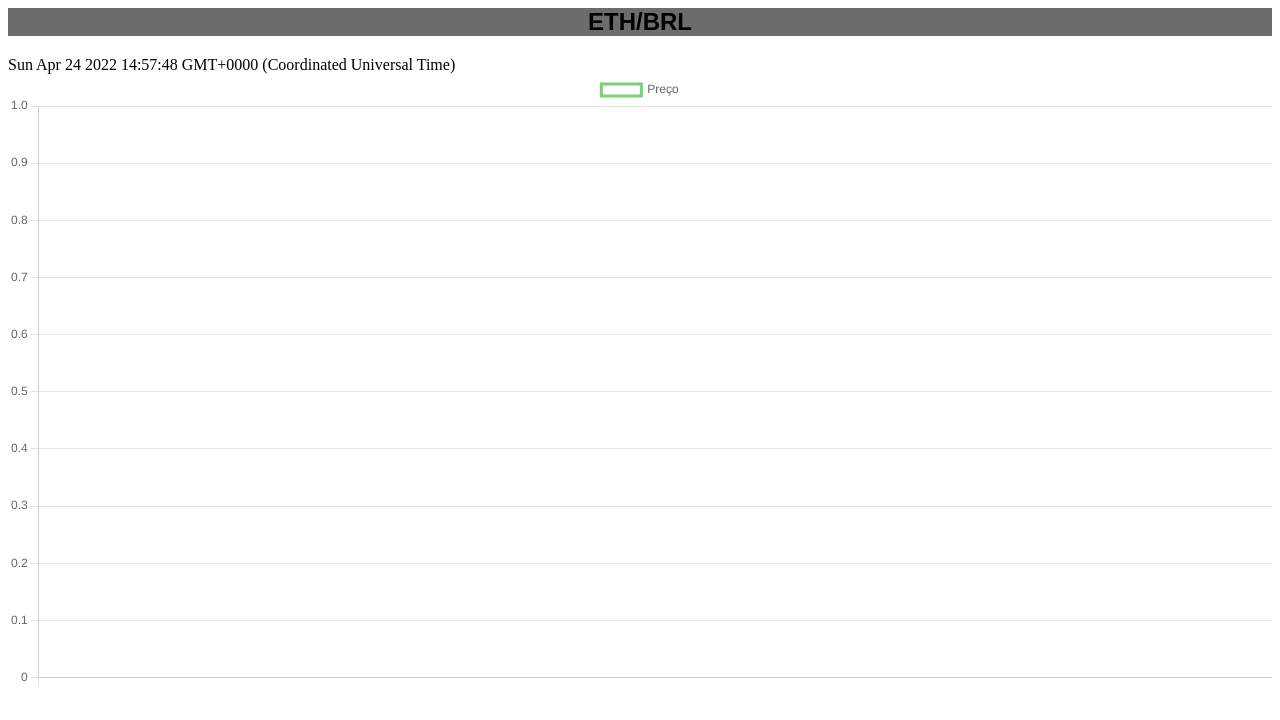
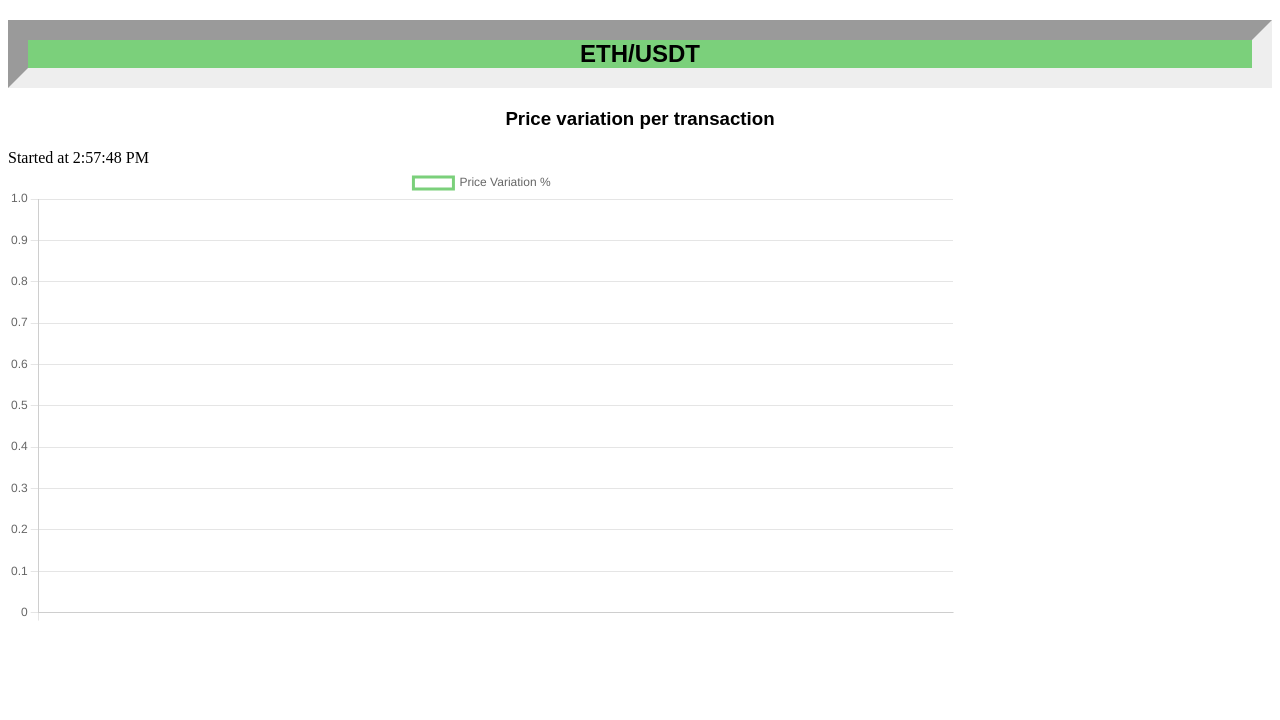
Before and after one commit to thogama/Simple-Graph, a website: page Grafico/index.html in a window 1280 px wide. Drawn offline with nearby package versions, Linux system fonts and the light colour scheme.

Commit message:
update 1

```diff
--- a/Grafico/Server.js
+++ b/Grafico/Server.js
@@ -14,4 +14,4 @@ app.use(express.static('Grafico'));
 
 app.listen(process.env.port || 3000);
 
-console.log("rodando");
+console.log("running at http://localhost:3000/");
--- a/Grafico/chart.js
+++ b/Grafico/chart.js
@@ -1,11 +1,11 @@
-document.getElementById("basedate").innerHTML = (`${new Date()}`)
+document.getElementById("basedate").innerHTML = (`Started at ${new Date().toLocaleTimeString()}`)
 var ctx = document.getElementsByClassName("line-chart");
 var chartGraph = new Chart(ctx,{
     type: "line",
     data:{
         labels:[""],
         datasets: [{
-            label: "Preço",
+            label: "Price Variation %",
             data: [],
             borderWidth: 3,
             borderColor: 'rgba(100,200,100,0.85)',
--- a/Grafico/index.css
+++ b/Grafico/index.css
@@ -1,8 +1,27 @@
 h2{
-    background-color: rgba(0, 0, 0, 0.575);
+    text-align: center;
+    background-color:rgba(100,200,100,0.85) ;
+    font-family: Arial, Helvetica, sans-serif;
+    border-style: inset;
+    border-width: 20px;
+
+}
+h3{
     font-family: Arial, Helvetica, sans-serif;
     text-align: center;
+
+
 }
 #Results{
     text-align: center;
+    font-family: -apple-system, BlinkMacSystemFont, 'Segoe UI', Roboto, Oxygen, Ubuntu, Cantarell, 'Open Sans', 'Helvetica Neue', sans-serif;
 }
+
+#ready_chart{
+    max-width: 75%;
+    max-height: 75%;
+
+
+
+
+}
--- a/Grafico/index.html
+++ b/Grafico/index.html
@@ -1,7 +1,8 @@
+<!DOCTYPE html>
 <html>
 <head>
     <meta charset="UTF-8">
-    <title>Meu grafico</title>
+    <title>Graph</title>
     <link rel="stylesheet" href="index.css">
     <script src="https://cdn.jsdelivr.net/npm/chart.js"></script>
     <script src=https://cdnjs.cloudflare.com/ajax/libs/web-socket-js/1.0.0/web_socket.min.js></script>
@@ -13,10 +14,13 @@
 </head>
 <body>
 
-    <h2>ETH/BRL</h2>
+    <h2>ETH/USDT</h2>
+    <h3>Price variation per transaction</h3>
     <p1 id="basedate"></p1>
     <div id ="Results"></div>
+    <div id="ready_chart">
     <canvas class="line-chart"></canvas>
+    </div>
     <script src = "chart.js"></script>
     <script src="ws.js"></script>
 
--- a/Grafico/ws.js
+++ b/Grafico/ws.js
@@ -1,10 +1,10 @@
 var porcent=0;
 var precoant = 0;
 var cont =0;
-const ws = new WebSocket('wss://stream.binance.com:9443/ws/ethbrl@bookTicker')
+const ws = new WebSocket('wss://stream.binance.com:9443/ws/ethusdt@bookTicker')
     ws.onmessage = (event) =>{
     const obj = JSON.parse(event.data);
-    document.getElementById("Results").innerHTML = (`Melhor compra: ${obj.a}`);
+    document.getElementById("Results").innerHTML = (`Best offer: ${obj.a}`);
     if (precoant!=0){
         if (obj.a>porcent){
             porcent += (obj.a-precoant)/precoant;
@@ -17,8 +17,9 @@ const ws = new WebSocket('wss://stream.binance.com:9443/ws/ethbrl@bookTicker')
         precoant = obj.a;
     }
     cont+=1;
-    addData(obj.a);
-    if(cont==300){
+
+    addData(porcent);
+    if(cont==800){
         removeData(chartGraph);
         cont--;
     }
```
